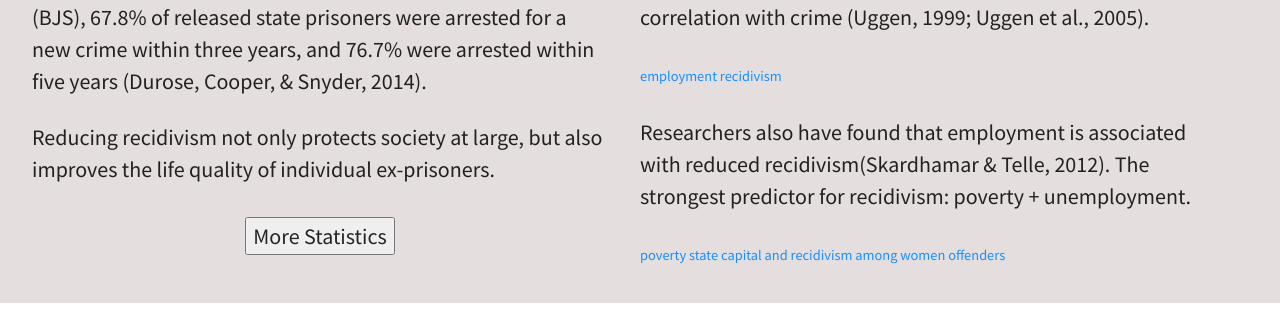
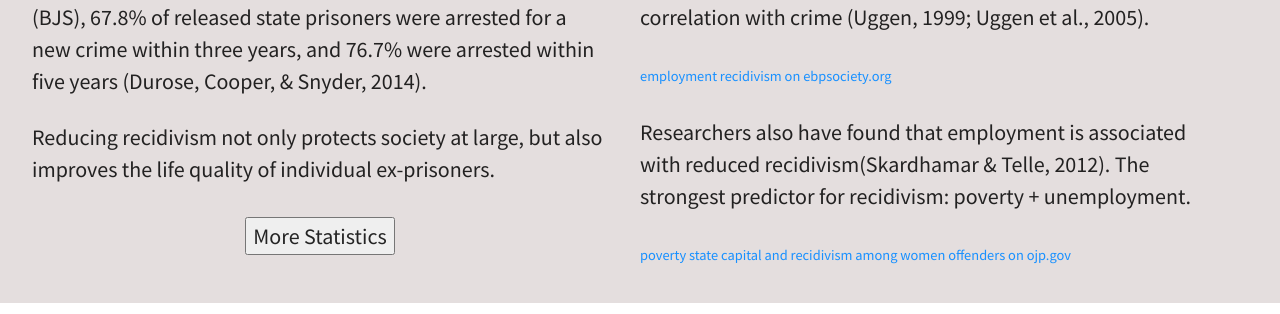
Before and after one commit to Underdog-Devs/website, a React (Create React App) app: page / in a window 1280 px wide. Shown: the part 831-1145 px from the top of the page. Built offline with nearby package versions, Linux system fonts and the light colour scheme; a web font is replaced by a local one.

Commit message:
updated source links on stats and hiddenstats components to tell user where they come from / go

```diff
--- a/src/Components/HiddenStats.js
+++ b/src/Components/HiddenStats.js
@@ -15,7 +15,7 @@ export default function HiddenStats() {
           rel="noreferrer"
           target="_blank"
         >
-          recidivism and reentry
+          recidivism and reentry on prisonpolicy.org
         </a>
       </p>
       <p>
@@ -44,7 +44,7 @@ export default function HiddenStats() {
           rel="noreferrer"
           target="_blank"
         >
-          recidivism the ultimate guide
+          recidivism the ultimate guide on prisoninsight.com
         </a>
       </p>
     </div>
--- a/src/Components/Stats.js
+++ b/src/Components/Stats.js
@@ -47,7 +47,7 @@ function Stats() {
                 rel="noreferrer"
                 target="_blank"
               >
-                employment recidivism
+                employment recidivism on ebpsociety.org
               </a>
             </p>
             <p>
@@ -61,7 +61,8 @@ function Stats() {
                 rel="noreferrer"
                 target="_blank"
               >
-                poverty state capital and recidivism among women offenders
+                poverty state capital and recidivism among women offenders on
+                ojp.gov
               </a>
             </p>
           </Col>
```
